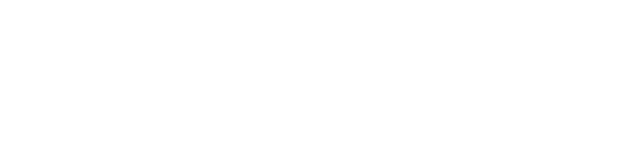
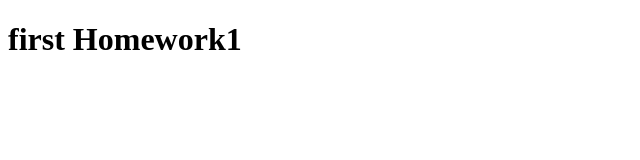
Before and after one commit to saskij/Homework1, a plain HTML site: page index.html in a window 1280 px wide. Shown: the whole page, without its empty margins (0-640 px from the left). Drawn offline with Linux system fonts and the light colour scheme.

Commit message:
change body

```diff
--- a/index.html
+++ b/index.html
@@ -7,6 +7,6 @@
     <title>Homework1</title>
 </head>
 <body>
-
+    <h1>first Homework1</h1>
 </body>
 </html>
```
